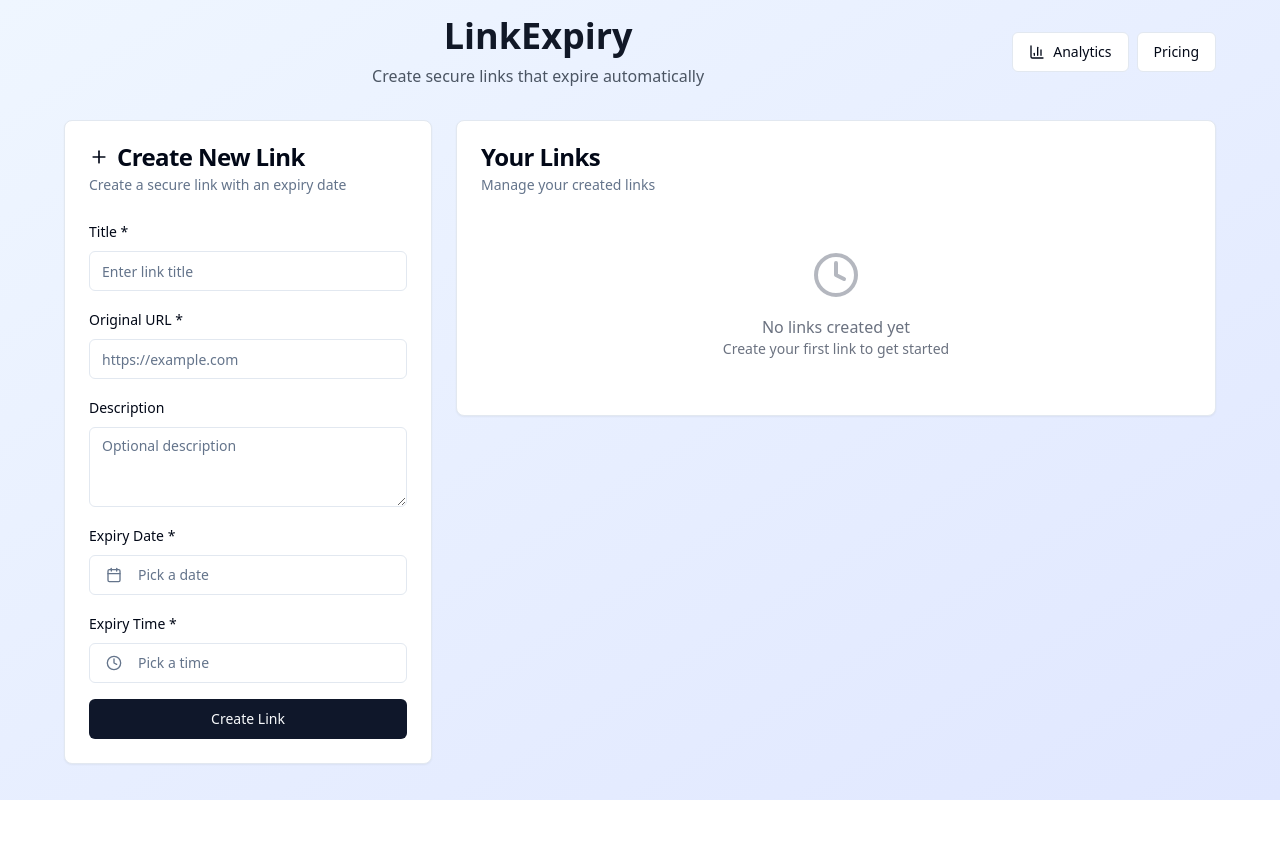
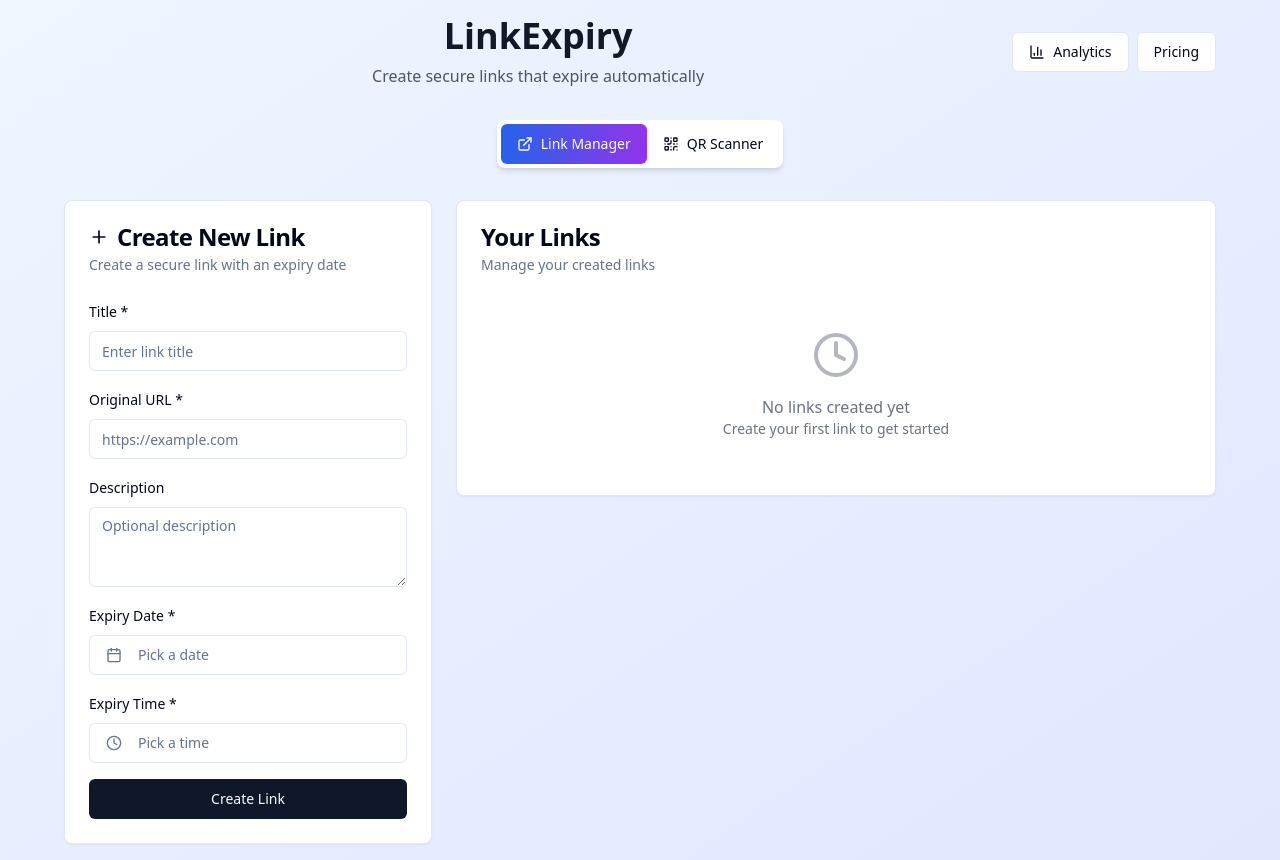
Before and after one commit to ultrondevelopments/image-qr-decode-magic, a React (Vite) app: page / in a window 1280 px wide. Before the commit the page ends 800 px from the top, so only its background shows below. Built offline with nearby package versions, Linux system fonts and the light colour scheme.

Commit message:
Add QR scanner tab, improve navigation between pages
Co-authored-by: 20153110 <20153110@tafe.wa.edu.au>

```diff
--- a/src/components/QRScanner.tsx
+++ b/src/components/QRScanner.tsx
@@ -1,5 +1,5 @@
 import React, { useState, useRef, useCallback, useEffect } from 'react';
-import { Upload, Camera, Copy, CheckCircle, AlertCircle, X, CameraOff, QrCode, Download, Scan, FileText } from 'lucide-react';
+import { Upload, Camera, Copy, CheckCircle, AlertCircle, X, CameraOff, QrCode, Download, Scan, FileText, ExternalLink } from 'lucide-react';
 import { Button } from '@/components/ui/button';
 import { Card, CardContent } from '@/components/ui/card';
 import { Input } from '@/components/ui/input';
@@ -327,7 +327,8 @@ const QRScanner = () => {
   return (
     <div className="min-h-screen bg-gradient-to-br from-blue-50 via-indigo-50 to-purple-50 p-4">
       <div className="max-w-6xl mx-auto">
-        <div className="text-center mb-8">
+        <div className="flex items-center justify-between mb-8">
+          <div className="text-center flex-1">
             <div className="flex items-center justify-center mb-4">
               <div className="bg-gradient-to-r from-blue-600 to-purple-600 p-3 rounded-2xl">
                 <QrCode className="w-8 h-8 text-white" />
@@ -339,6 +340,15 @@ const QRScanner = () => {
             <p className="text-gray-600 text-lg">
               Generate QR codes or scan existing QR codes & barcodes
             </p>
+          </div>
+          <Button
+            variant="outline"
+            onClick={() => window.location.href = '/'}
+            className="flex items-center gap-2"
+          >
+            <ExternalLink className="h-4 w-4" />
+            Link Manager
+          </Button>
         </div>
 
         {/* Navigation Tabs */}
--- a/src/pages/Analytics.tsx
+++ b/src/pages/Analytics.tsx
@@ -3,7 +3,7 @@ import { Card, CardContent, CardDescription, CardHeader, CardTitle } from '@/com
 import { Badge } from '@/components/ui/badge';
 import { Button } from '@/components/ui/button';
 import { BarChart, Bar, XAxis, YAxis, CartesianGrid, Tooltip, ResponsiveContainer, LineChart, Line, PieChart, Pie, Cell } from 'recharts';
-import { TrendingUp, Link, Clock, Eye, Calendar } from 'lucide-react';
+import { TrendingUp, Link, Clock, Eye, Calendar, ExternalLink } from 'lucide-react';
 import { format } from 'date-fns';
 
 const Analytics = () => {
@@ -50,9 +50,28 @@ const Analytics = () => {
     <div className="min-h-screen bg-gradient-to-br from-blue-50 to-indigo-100 p-4">
       <div className="max-w-7xl mx-auto">
         {/* Header */}
-        <div className="mb-8">
-          <h1 className="text-3xl font-bold text-gray-900 mb-2">Analytics Dashboard</h1>
-          <p className="text-gray-600">Track your link performance and usage statistics</p>
+        <div className="flex items-center justify-between mb-8">
+          <div>
+            <h1 className="text-3xl font-bold text-gray-900 mb-2">Analytics Dashboard</h1>
+            <p className="text-gray-600">Track your link performance and usage statistics</p>
+          </div>
+          <div className="flex gap-2">
+            <Button
+              variant="outline"
+              onClick={() => window.location.href = '/'}
+              className="flex items-center gap-2"
+            >
+              <ExternalLink className="h-4 w-4" />
+              Link Manager
+            </Button>
+            <Button
+              variant="outline"
+              onClick={() => window.location.href = '/pricing'}
+              className="flex items-center gap-2"
+            >
+              Pricing
+            </Button>
+          </div>
         </div>
 
         {/* Time Range Selector */}
--- a/src/pages/Index.tsx
+++ b/src/pages/Index.tsx
@@ -8,11 +8,12 @@ import { Textarea } from '@/components/ui/textarea';
 import { Calendar } from '@/components/ui/calendar';
 import { Popover, PopoverContent, PopoverTrigger } from '@/components/ui/popover';
 import { TimePicker } from '@/components/ui/time-picker';
-import { CalendarIcon, Copy, ExternalLink, Plus, Trash2, Clock, BarChart3 } from 'lucide-react';
+import { CalendarIcon, Copy, ExternalLink, Plus, Trash2, Clock, BarChart3, QrCode, Scan } from 'lucide-react';
 import { format } from 'date-fns';
 import { cn } from '@/lib/utils';
 import { useToast } from '@/hooks/use-toast';
 import { Badge } from '@/components/ui/badge';
+import QRScanner from '@/components/QRScanner';
 
 interface Link {
   id: string;
@@ -26,6 +27,7 @@ interface Link {
 }
 
 const Index = () => {
+  const [activeTab, setActiveTab] = useState<'links' | 'qr'>('links');
   const [links, setLinks] = useState<Link[]>([]);
   const [originalUrl, setOriginalUrl] = useState('');
   const [title, setTitle] = useState('');
@@ -117,6 +119,10 @@ const Index = () => {
     return `${minutes}m`;
   };
 
+  if (activeTab === 'qr') {
+    return <QRScanner />;
+  }
+
   return (
     <div className="min-h-screen bg-gradient-to-br from-blue-50 to-indigo-100 p-4">
       <div className="max-w-6xl mx-auto">
@@ -141,6 +147,28 @@ const Index = () => {
               className="flex items-center gap-2"
             >
               Pricing
+            </Button>
+          </div>
+        </div>
+
+        {/* Navigation Tabs */}
+        <div className="flex justify-center mb-8">
+          <div className="bg-white rounded-lg p-1 shadow-md">
+            <Button
+              onClick={() => setActiveTab('links')}
+              variant={activeTab === 'links' ? 'default' : 'ghost'}
+              className={`gap-2 ${activeTab === 'links' ? 'bg-gradient-to-r from-blue-600 to-purple-600 text-white' : ''}`}
+            >
+              <ExternalLink className="h-4 w-4" />
+              Link Manager
+            </Button>
+            <Button
+              onClick={() => setActiveTab('qr')}
+              variant={activeTab === 'qr' ? 'default' : 'ghost'}
+              className={`gap-2 ${activeTab === 'qr' ? 'bg-gradient-to-r from-blue-600 to-purple-600 text-white' : ''}`}
+            >
+              <QrCode className="h-4 w-4" />
+              QR Scanner
             </Button>
           </div>
         </div>
--- a/src/pages/Pricing.tsx
+++ b/src/pages/Pricing.tsx
@@ -1,7 +1,7 @@
 import { Button } from '@/components/ui/button';
 import { Card, CardContent, CardDescription, CardHeader, CardTitle } from '@/components/ui/card';
 import { Badge } from '@/components/ui/badge';
-import { Check, Star } from 'lucide-react';
+import { Check, Star, ExternalLink, BarChart3 } from 'lucide-react';
 
 const Pricing = () => {
   const plans = [
@@ -62,11 +62,31 @@ const Pricing = () => {
     <div className="min-h-screen bg-gradient-to-br from-blue-50 to-indigo-100 p-4">
       <div className="max-w-6xl mx-auto">
         {/* Header */}
-        <div className="text-center mb-12">
-          <h1 className="text-4xl font-bold text-gray-900 mb-4">Simple, Transparent Pricing</h1>
-          <p className="text-xl text-gray-600 max-w-2xl mx-auto">
-            Choose the perfect plan for your needs. All plans include our core features with no hidden fees.
-          </p>
+        <div className="flex items-center justify-between mb-12">
+          <div className="text-center flex-1">
+            <h1 className="text-4xl font-bold text-gray-900 mb-4">Simple, Transparent Pricing</h1>
+            <p className="text-xl text-gray-600 max-w-2xl mx-auto">
+              Choose the perfect plan for your needs. All plans include our core features with no hidden fees.
+            </p>
+          </div>
+          <div className="flex gap-2">
+            <Button
+              variant="outline"
+              onClick={() => window.location.href = '/'}
+              className="flex items-center gap-2"
+            >
+              <ExternalLink className="h-4 w-4" />
+              Link Manager
+            </Button>
+            <Button
+              variant="outline"
+              onClick={() => window.location.href = '/analytics'}
+              className="flex items-center gap-2"
+            >
+              <BarChart3 className="h-4 w-4" />
+              Analytics
+            </Button>
+          </div>
         </div>
 
         {/* Pricing Cards */}
```
Also changed, not shown: 1 other file (tests, documents, lock files or other folders). Lines whose indentation alone changed are shown as unchanged.
